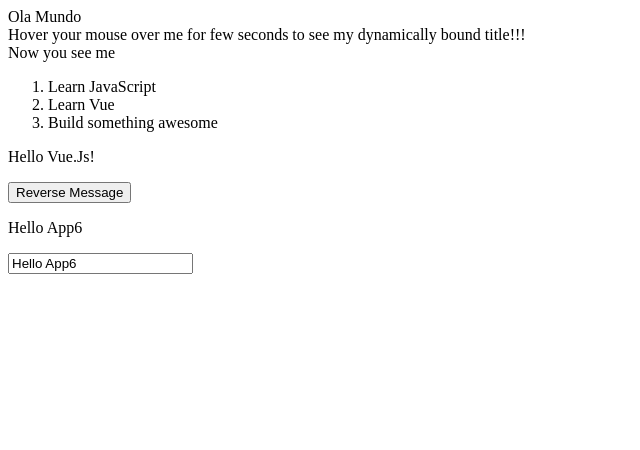
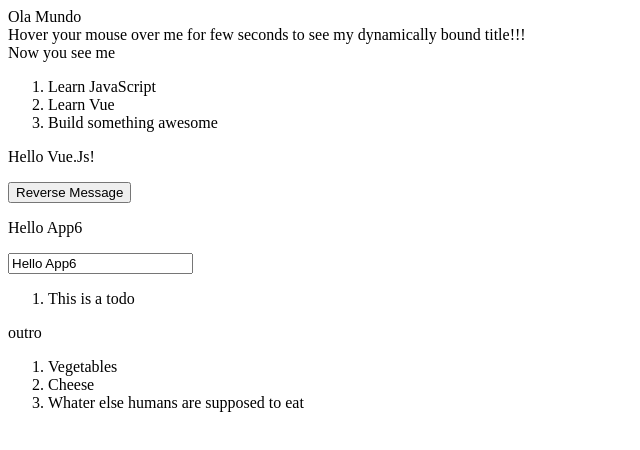
Before and after one commit to clovisjunior/vuejs-guide, a plain HTML site: page index.html in a window 1280 px wide. Shown: the whole page, without its empty margins (0-640 px from the left). Drawn offline with nearby package versions, Linux system fonts and the light colour scheme.

Commit message:
feat: adicionado custom template

```diff
--- a/index.html
+++ b/index.html
@@ -41,6 +41,20 @@
     <div id="app6">
         <p>{{ message }}</p>
         <input v-model="message">
+    </div>
+
+    <div id="app7">
+        <ol>
+            <todo-item></todo-item>
+        </ol>
+        <p>outro</p>
+        <ol>
+            <todo-item2
+                v-for="item in groceryList"
+                v-bind:todo="item"
+                v-bind:key="item.id">
+            </todo-item2>
+        </ol>
     </div>
 
 </body>
@@ -98,6 +112,26 @@
         }
     });
 
+    Vue.component('todo-item' , {
+        template: `<li>This is a todo</li>`
+    });
+
+    Vue.component('todo-item2', {
+        props: ['todo'],
+        template: `<li> {{ todo.text }} </li>`
+    });
+
+    let app7 = new Vue({
+        el: '#app7',
+        data: {
+            groceryList: [
+                { id: 0, text: 'Vegetables' },
+                { id: 1, text: 'Cheese' },
+                { id: 2, text: 'Whater else humans are supposed to eat' },
+            ]
+        }
+    });
+
 </script>
 
 </html>
```
